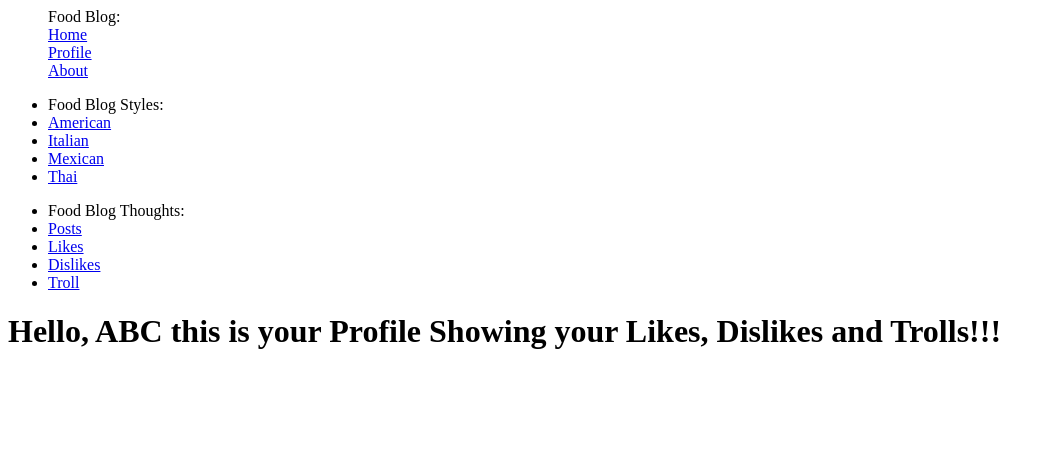
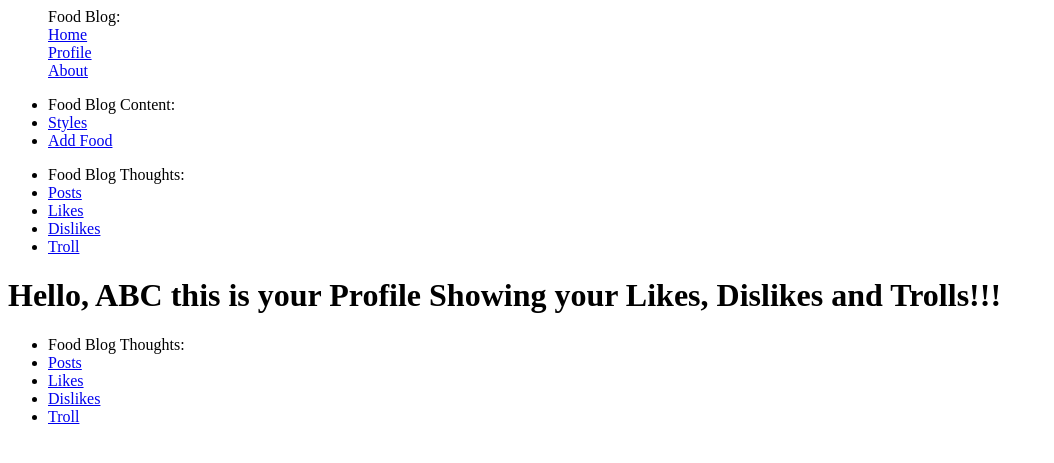
Before and after one commit to gp48maz1/gpFoodBlog, a Flask app: page /profile in a window 1280 px wide. Shown: the top 463 px of the page, without its empty margins (0-1054 px from the left). Run offline with Flask 2, Linux system fonts and the light colour scheme.

Commit message:
more changes

```diff
--- a/tfOnePython/app/__init__.py
+++ b/tfOnePython/app/__init__.py
@@ -1,6 +1,6 @@
 from flask import Flask
 
 app = Flask(__name__)
-#app.config.from_object('config')
+app.config.from_object('config')
 
 from app import views
--- a/tfOnePython/app/templates/american.html
+++ b/tfOnePython/app/templates/american.html
@@ -1,4 +1,7 @@
 		{% extends "base.html" %}
 		{% block content %}
 		<h1>Hello, Friends lets talk about American Food!!!</h1>
+		{% for food in foods if food.style == "American" %}
+		<p>From {{food.restaurant}}: {{food.item}}</p>
+		{% endfor %}
 		{% endblock %}
--- a/tfOnePython/app/templates/base.html
+++ b/tfOnePython/app/templates/base.html
@@ -14,18 +14,16 @@
 			<div><a href="/about">About</a></div>
 		</ul>
 		<ul class = "food menu">
-			<li>Food Blog Styles: </li>
-			<li><a href="/american">American</a></li>
-			<li><a href="/italian">Italian</a></li>
-			<li><a href="/mexican">Mexican</a></li>
-			<li><a href="/thai">Thai</a></li>
+			<li>Food Blog Content: </li>
+			<li><a href="/styles">Styles</a></li>
+			<li><a href="/addfood">Add Food</a></li>
 		</ul>
 		<ul class = "food thoughts">
 			<li>Food Blog Thoughts: </li>
-			<li><a href="/posts">Posts</a></li>
-			<li><a href="/likes">Likes</a></li>
-			<li><a href="/dislikes">Dislikes</a></li>
-			<li><a href="/troll">Troll</a></li>
+			<li><a href="/profile/posts">Posts</a></li>
+			<li><a href="/profile/likes">Likes</a></li>
+			<li><a href="/profile/dislikes">Dislikes</a></li>
+			<li><a href="/profile/troll">Troll</a></li>
 		</ul>
 		{% block content %}{% endblock %}
 	</body>
--- a/tfOnePython/app/templates/italian.html
+++ b/tfOnePython/app/templates/italian.html
@@ -1,4 +1,7 @@
 		{% extends "base.html" %}
 		{% block content %}
 		<h1>Hello, Friends lets talk about Italian Food!!!</h1>
+		{% for food in foods if food.style == "Italian" %}
+		<p>From {{food.restaurant}}: {{food.item}}</p>
+		{% endfor %}
 		{% endblock %}
--- a/tfOnePython/app/templates/mexican.html
+++ b/tfOnePython/app/templates/mexican.html
@@ -1,4 +1,7 @@
 		{% extends "base.html" %}
 		{% block content %}
 		<h1>Hello, Friends lets talk about Mexican Food!!!</h1>
+		{% for food in foods if food.style == "Mexican" %}
+		<p>From {{food.restaurant}}: {{food.item}}</p>
+		{% endfor %}
 		{% endblock %}
--- a/tfOnePython/app/templates/profile.html
+++ b/tfOnePython/app/templates/profile.html
@@ -1,4 +1,11 @@
 		{% extends "base.html" %}
 		{% block content %}
 		<h1>Hello, ABC this is your Profile Showing your Likes, Dislikes and Trolls!!!</h1>
+		<ul class = "food menu">
+			<li>Food Blog Thoughts: </li>
+			<li><a href="/profile/posts">Posts</a></li>
+			<li><a href="/profile/likes">Likes</a></li>
+			<li><a href="/profile/dislikes">Dislikes</a></li>
+			<li><a href="/profile/troll">Troll</a></li>
+		</ul>
 		{% endblock %}
--- a/tfOnePython/app/templates/thai.html
+++ b/tfOnePython/app/templates/thai.html
@@ -1,4 +1,7 @@
 		{% extends "base.html" %}
 		{% block content %}
 		<h1>Hello, Friends lets talk about Thai Food!!!</h1>
+		{% for food in foods if food.style == "Thai" %}
+		<p>From {{food.restaurant}}: {{food.item}}</p>
+		{% endfor %}
 		{% endblock %}
--- a/tfOnePython/app/views.py
+++ b/tfOnePython/app/views.py
@@ -1,6 +1,66 @@
 from flask import render_template
 from app import app
-#from forms import LoginForm
+from addfoodforms import AddForm
+
+user = { 'nickname': 'Mazzone'}
+
+foods = [
+	{
+		'ID': '0',
+		'date_entered': '09-09-2014',
+		'userID_entered': '1000',
+		'style': 'Italian',
+		'restaurant': 'Cafe Nonna',
+		'category1': 'Pasta', #Category 1 is the dish cateogry
+		'category2': 'Any', #Category 2 is the type of meat
+		'item': 'Penne Pasta in Red Sauce'
+		#Do I make an ID to reference which posts are attached to this food item?
+	},
+	{
+		'ID': '1',
+		'date_entered': '09-09-2014',
+		'userID_entered': '1001',
+		'style': 'Italian',
+		'restaurant': 'My House',
+		'category1': 'Pasta',
+		'category2': 'Any',
+		'item': 'Bow Tie Pasta in White Sauce'
+		#Do I make an ID to reference which posts are attached to this food item?
+	},
+	{
+		'ID': '2',
+		'date_entered': '09-09-2014',
+		'userID_entered': '1000',
+		'style': 'Mexican',
+		'restaurant': 'Local Taco',
+		'category1': 'Pasta',
+		'category2': 'None',
+		'item': 'Macaroni Cheese Ball'
+		#Do I make an ID to reference which posts are attached to this food item?
+	},
+	{
+		'ID': '3',
+		'date_entered': '09-11-2014',
+		'userID_entered': '1001',
+		'style': 'American',
+		'restaurant': 'Whiskey Kitchen',
+		'category1': 'Sandwhich',
+		'category2': 'Beef',
+		'item': 'Flank Steak Sandwhich'
+		#Do I make an ID to reference which posts are attached to this food item?
+	},
+	{
+		'ID': '4',
+		'date_entered': '09-11-2014',
+		'userID_entered': '1002',
+		'style': 'Thai',
+		'restaurant': 'Smiling Elephant',
+		'category1': 'Pasta',
+		'category2': 'Any',
+		'item': 'Pad Thai'
+		#Do I make an ID to reference which posts are attached to this food item?
+	}
+]
 
 @app.route('/')
 @app.route('/index')
@@ -19,67 +79,65 @@ def about():
 	return render_template("about.html",
 		title = 'About')
 
-@app.route('/italian')
+@app.route('/styles')
+def styles():
+	styles = [
+		{'name': 'Italian'},
+		{'name': 'Mexican'},
+		{'name': 'Thai'},
+		{'name': 'American'}
+		]
+	return render_template("styles.html",
+		title = 'Styles',
+		user = user,
+		styles = styles)
+
+@app.route('/styles/italian')
 def italian():
-	user = { 'nickname': 'Mazzone'}
 	#need to handle when user is not signed in??
-	food = [
-		{
-			'style': 'Italian',
-			'restaurant': 'Cafe Nonna',
-			'item': 'Penne Pasta in Red Sauce'
-			#Do I make an ID to reference which posts are attached to this food item?
-		},
-		{
-			'style': 'Italian',
-			'restaurant': 'My House',
-			'item': 'Bow Tie Pasta in White Sauce'
-			#Do I make an ID to reference which posts are attached to this food item?
-		},
-		{
-			'style': 'Mexican',
-			'restaurant': 'Local Taco',
-			'item': 'Macaroni Cheese Ball'
-			#Do I make an ID to reference which posts are attached to this food item?
-		}
-	]
 	#posts = []
 	return render_template("italian.html",
 		title = 'Italian',
 		user = user,
-		food = food)
+		foods = foods)
 
-@app.route('/mexican')
+@app.route('/styles/mexican')
 def mexican():
 	return render_template("mexican.html",
-		title = 'Mexican')
+		title = 'Mexican',
+		user = user,
+		foods = foods)
 
-@app.route('/thai')
+@app.route('/styles/thai')
 def thai():
 	return render_template("thai.html",
-		title = 'Thai')
+		title = 'Thai',
+		user = user,
+		foods = foods)
 
-@app.route('/american')
+@app.route('/styles/american')
 def american():
 	return render_template("american.html",
-		title = 'American')
+		title = 'American',
+		user = user,
+		foods = foods)
 
-@app.route('/likes')
+@app.route('/profile/likes')
 def likes():
 	return render_template("likes.html",
 		title = 'Likes')
 
-@app.route('/dislikes')
+@app.route('/profile/dislikes')
 def dislikes():
 	return render_template("dislikes.html",
 		title = 'Dislikes')
 
-@app.route('/troll')
+@app.route('/profile/troll')
 def troll():
 	return render_template("troll.html",
 		title = 'Troll')
 
-@app.route('/posts')
+@app.route('/profile/posts')
 def posts():
 	return render_template("posts.html",
 		title = 'Posts')
@@ -88,3 +146,12 @@ def posts():
 def profile():
 	return render_template("profile.html",
 		title = 'Profile')
+
+@app.route('/addfood')
+def profile():
+	form = AddForm()
+	return render_template("addfood.html",
+		title = 'Add Food',
+		user = user,
+		foods = foods,
+		form = form)
--- /dev/null
+++ b/tfOnePython/config.py
@@ -0,0 +1,2 @@
+CSRF_ENABLED = True
+SECRET_KEY = 'you-wont-guess'
```
Also changed, not shown: tfOnePython/app/addfoodforms.py (added, +19 -0 lines), tfOnePython/app/templates/addfood.html (added, +25 -0 lines), tfOnePython/app/templates/styles.html (added, +11 -0 lines).
